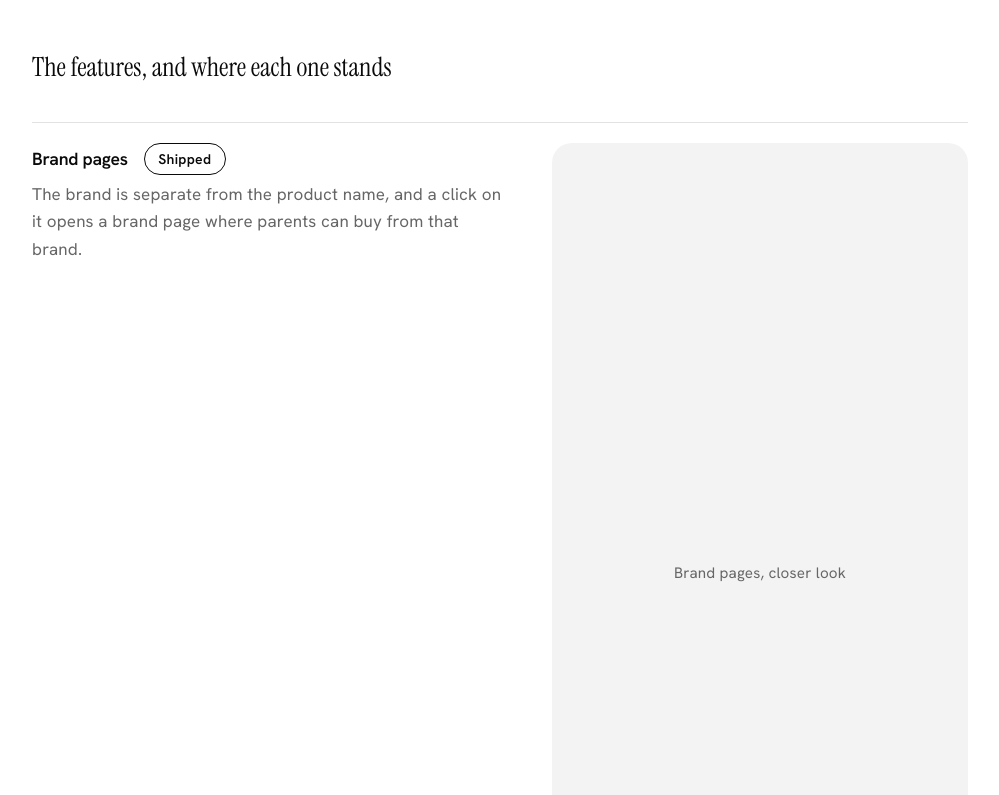
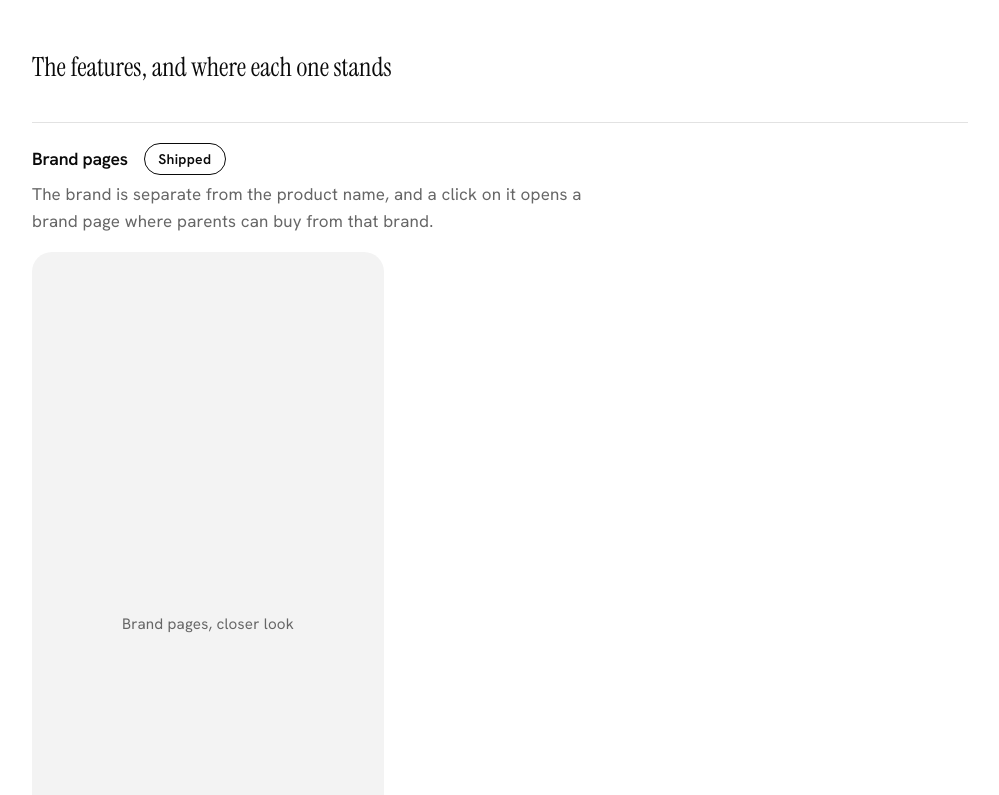
Before and after one commit to tamannasamantaray00-prog/DesignPortfolio, a plain HTML site: page case-study-babyshop.html in a window 1280 px wide. Shown: the part 7045-7840 px from the top of the page, without its empty margins (264-1263 px from the left). Drawn offline with Linux system fonts and the light colour scheme; a script that the page names is missing.

Commit message:
Update styles.css

```diff
--- a/styles.css
+++ b/styles.css
@@ -1044,10 +1044,9 @@ img.collage-img { display: block; }
   .compare-grid { grid-template-columns: minmax(0, 22rem); }
 }
 
-/* Features: text on the left, a closer screenshot on the right */
-.feature-row { display: grid; grid-template-columns: 1fr; gap: 1rem 2.5rem; align-items: start; }
-@media (min-width: 50rem) { .feature-row { grid-template-columns: 1fr minmax(18rem, 26rem); } }
-.feature-shot { aspect-ratio: 413 / 856; }   /* matches the real phone-screenshot shape, so nothing gets cropped and text stays legible */
+/* Features: title and description first, then the screenshot below it, on every screen size */
+.feature-row { display: grid; grid-template-columns: 1fr; gap: 1rem; align-items: start; }
+.feature-shot { aspect-ratio: 362 / 766; max-width: 22rem; }   /* matches the real, bezel-free screen crop; capped so it does not dominate a wide page */
 
 /* ==========================================================================
    MOBILE
```
